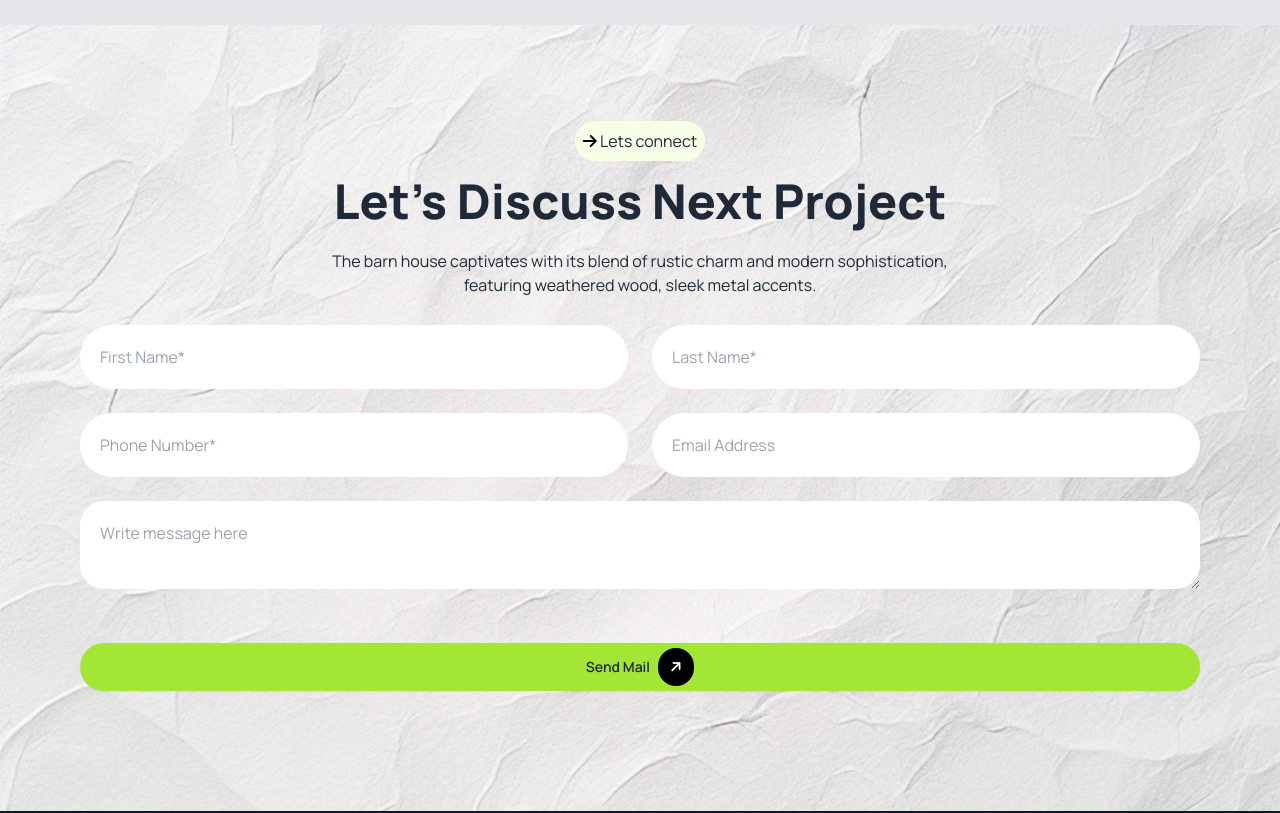
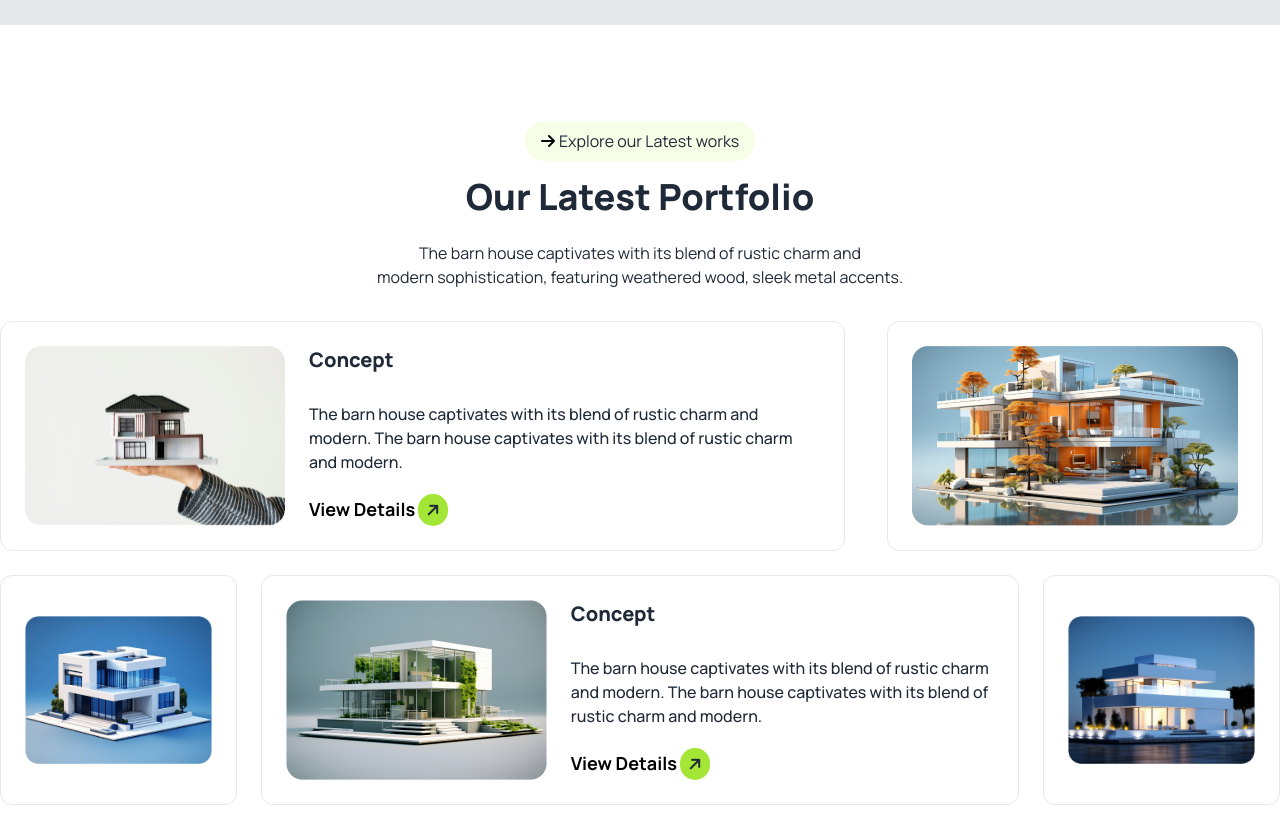
Before and after one commit to sumdx/third-assignment-B10A3, a plain HTML site: page index.html in a window 1280 px wide. Shown: the part 2360-3173 px from the top of the page. Drawn offline with nearby package versions, Linux system fonts and the light colour scheme.

Commit message:
Portfolio section added

```diff
--- a/index.html
+++ b/index.html
@@ -163,8 +163,6 @@
           <div class="mx-auto">
             <button class="bg-white px-4 py-2 rounded-full text-center"><i class="fa-solid text-black fa-arrow-right mr-1 rounded-full "></i>About Us </button>
           </div>
-
-
           <h2 class="font-extrabold text-4xl mt-4 text-center">We design thoughtful, liveable spaces</h2>
           <p class="mt-6 text-center">The barn house captivates with its blend of rustic charm and <br>modern sophistication, featuring weathered wood, sleek metal accents.</p>
         </div>
@@ -207,6 +205,71 @@
         </div>
       </section>
 
+      <!-- Our Portfolio -->
+      <section class="bg-white py-24">
+        <div class="container mx-auto">
+
+          <div class="flex flex-col items-center">
+            <div class="mx-auto">
+              <button class="bg-lime-50 px-4 py-2 rounded-full text-center"><i class="fa-solid text-black fa-arrow-right mr-1 rounded-full "></i>Explore our Latest works</button>
+            </div>
+            <h2 class="font-extrabold text-4xl mt-4 text-center">Our Latest Portfolio</h2>
+            <p class="mt-6 text-center w-3/4">The barn house captivates with its blend of rustic charm and <br>modern sophistication, featuring weathered wood, sleek metal accents.</p>
+          </div>
+
+          <div class="mt-8">
+            <!-- DIV 1 -->
+            <div class="grid grid-cols-3 gap-6">
+               <!-- card 1 -->
+              <div class="flex p-6 border border-gray-200 rounded-xl col-span-2 ">
+                <img src="./assets/img1.png" alt="">
+                <div class="flex flex-col justify-between ml-6">
+                  <h3 class="text-xl font-extrabold">Concept</h3>
+                  <p class="text-base mt-2 font-medium">The barn house captivates with its blend of rustic charm and modern. The barn house captivates with its blend of rustic charm and modern.</p>
+                  <div>
+                    <a class="text-lg font-bold text-black">View Details</a>
+                    <button class="bg-lime-400 rounded-full"><i class="fa-solid fa-arrow-right rounded-full p-2 -rotate-45"></i></button>
+                  </div>
+                </div>
+              </div>
+              <!-- card 2 -->
+              <div class="p-6 border border-gray-200 rounded-xl mx-auto ">
+                <img src="./assets/img2.png" alt="">
+              </div>
+              </div>
+              <!-- DIV 2 -->
+            <div class="grid grid-cols-5 gap-6 mt-6">
+
+              <!-- card 3 -->
+              <div class="p-6 border grid items-center border-gray-200 rounded-xl mx-auto ">
+                <img src="./assets/img3.png" class="bg-cover" alt="">
+              </div>
+
+              <!-- Card 4 -->
+              <div class="flex p-6 border border-gray-200 rounded-xl col-span-3">
+                <img src="./assets/img4.png" alt="">
+                <div class="flex flex-col justify-between ml-6">
+                  <h3 class="text-xl font-extrabold">Concept</h3>
+                  <p class="text-base mt-2 font-medium">The barn house captivates with its blend of rustic charm and modern. The barn house captivates with its blend of rustic charm and modern.</p>
+                  <div>
+                    <a class="text-lg font-bold text-black">View Details</a>
+                    <button class="bg-lime-400 rounded-full"><i class="fa-solid fa-arrow-right rounded-full p-2 -rotate-45"></i></button>
+                  </div>
+                </div>
+              </div>
+
+              <!-- card 5 -->
+              <div class="p-6 h-full grid items-center border border-gray-200 rounded-xl mx-auto">
+                <img src="./assets/img5.png" alt="">
+              </div>
+              </div>
+
+
+          </div>
+
+        </div>
+      </section>
+      <!-- Artical and News -->
       <!-- Lets Disscuss Section -->
       <section style="background-image: url(./assets/bg.jpg); background-repeat: no-repeat;" class="bg-center bg-cover py-24">
 
```
